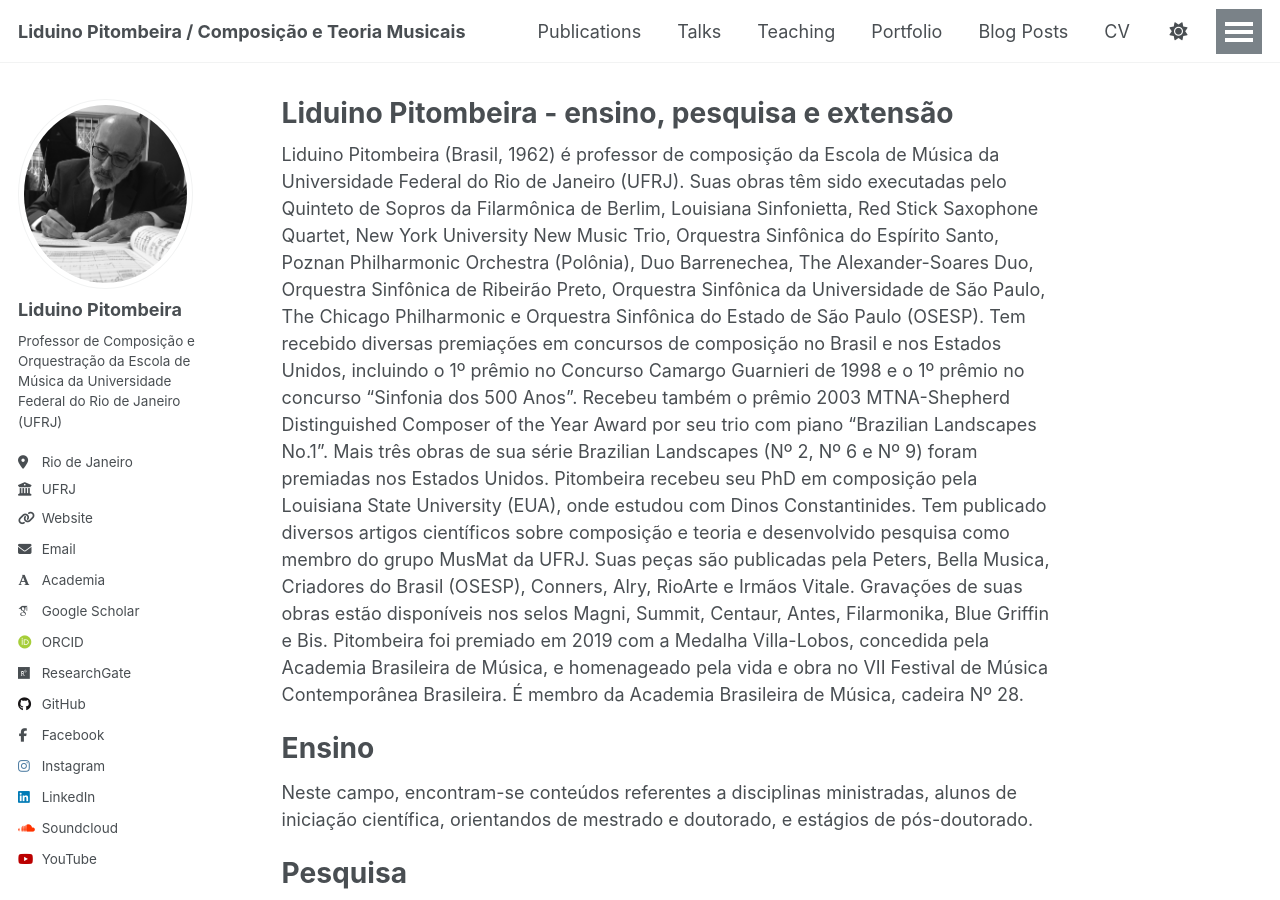
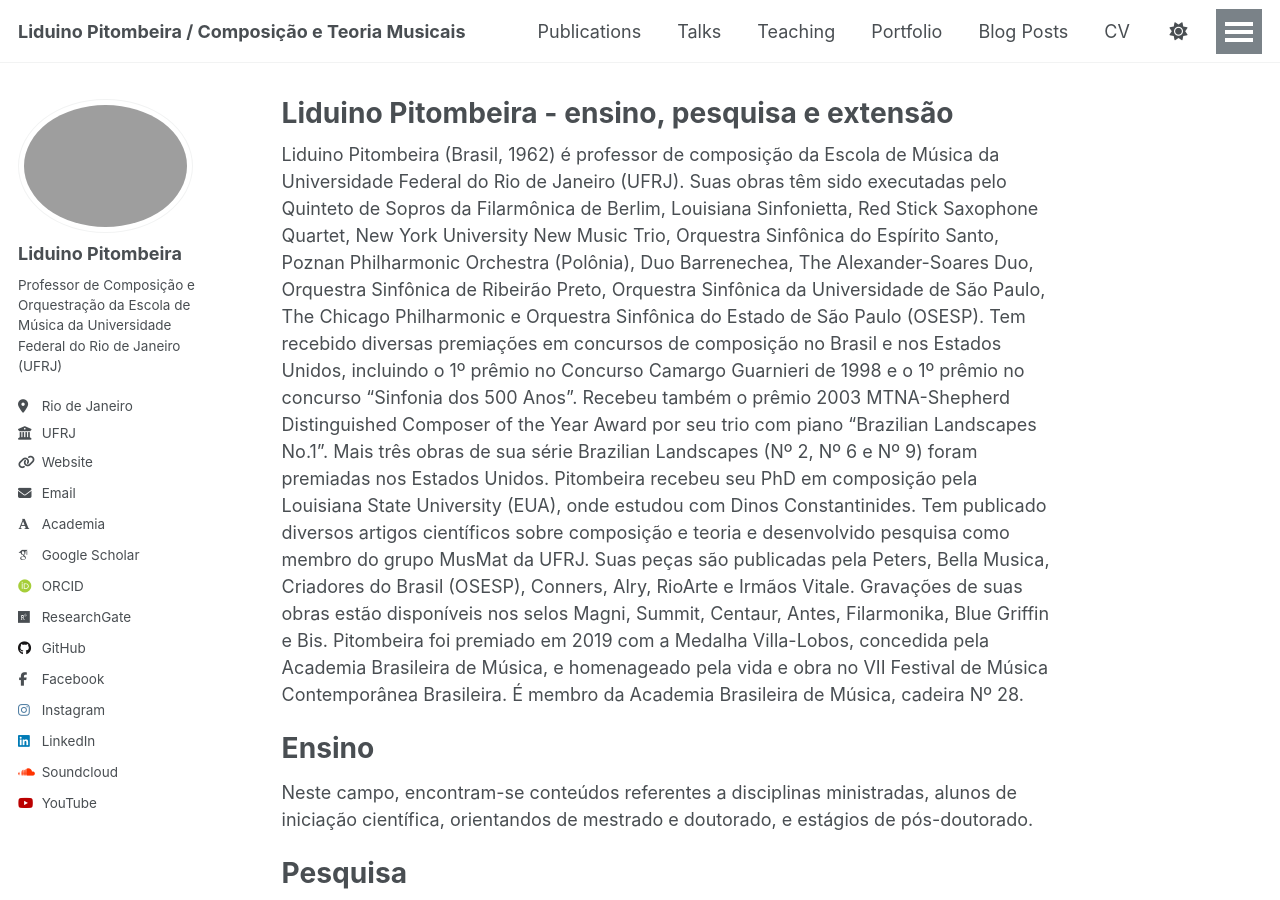
Before and after one commit to liduinopitombeira/liduinopitombeira.github.io, a Jekyll site: the page built from _pages/about.md, in a window 1280 px wide and 900 px high. Built offline with Jekyll 4.4.1, drawn with Linux system fonts in a browser that asks for light colours; some web fonts are replaced.

Commit message:
Update _config.yml

```diff
--- a/_config.yml
+++ b/_config.yml
@@ -22,7 +22,7 @@ repository               : "academicpages/academicpages.github.io"
 #               Additional customization can be done by editing /_includes/author-profile.html
 author:
   # Biographic information
-  avatar           : "FOTOPITOMBEIRA.jpg"
+  avatar           : "FOTOPITOMBEIRA.png"
   name             : "Liduino Pitombeira"
   bio              : "Professor de Composição e Orquestração da Escola de Música da Universidade Federal do Rio de Janeiro (UFRJ)"
   location         : "Rio de Janeiro"
```
